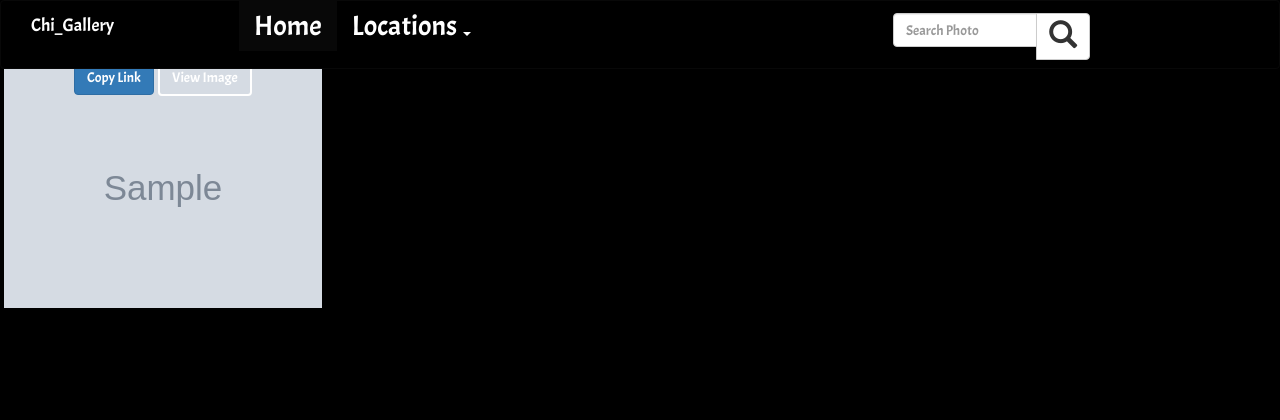
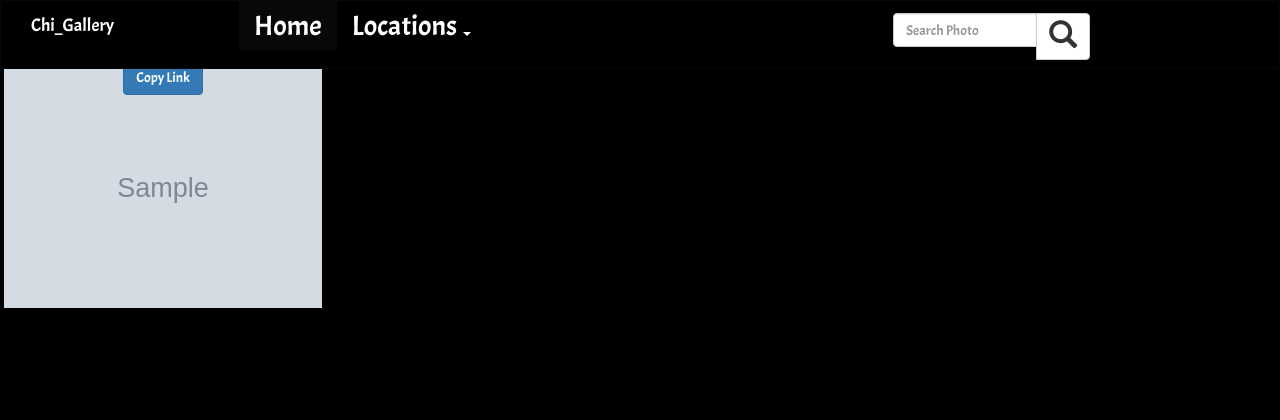
Before and after one commit to antomuli/Chi_Gallery, a Django app: page / in a window 1280 px wide. Shown: the top 420 px of the page. Run offline with Django 3.2, Linux system fonts and the light colour scheme; tables that the repository leaves empty hold one stand-in row (values such as "Sample post"); grey boxes marked "Sample" are stand-in pictures; some libraries are stand-ins or nearby versions.

Commit message:
Added an image tag

```diff
--- a/photos/templates/all-photos/photos.html
+++ b/photos/templates/all-photos/photos.html
@@ -27,8 +27,9 @@
                     class="hidden">
                 <div class="top">
                     <button class="btn btn-primary" onclick="CopyFunction()">Copy Link</button>
+                    <img src="{{photo.photo.url}}">
 
-                    <a class="fancybox btn btn-custom" rel="gallery" href="{{photo.photo.url}}">View Image</a>
+                    <!-- <a class="fancybox btn btn-custom" rel="gallery" href="{{photo.photo.url}}">View Image</a> -->
                 </div>
             </div>
         </div>
```
